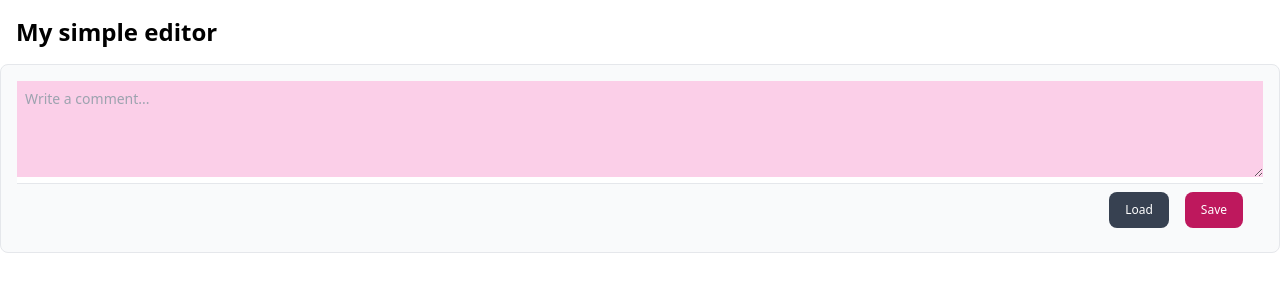
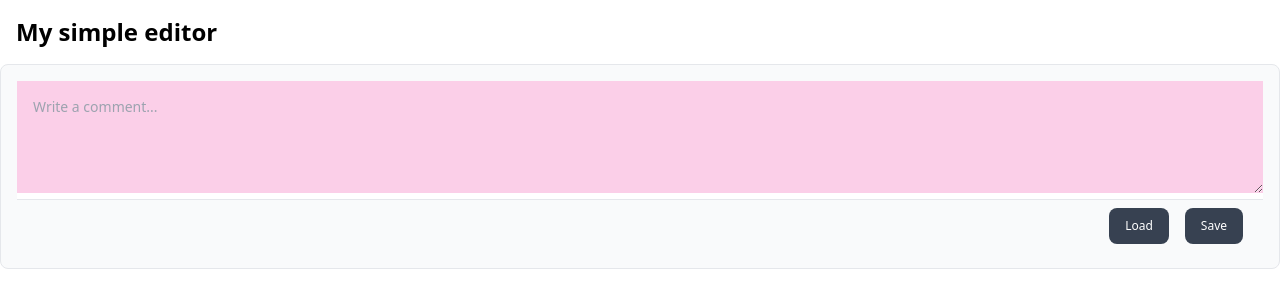
Before and after one commit to moniabysiak/simple-editor, a website built with Parcel: page src/index.html in a window 1280 px wide. Built offline with nearby package versions, Linux system fonts and the light colour scheme.

Commit message:
fine-tuning the appearance of the editor

```diff
--- a/src/index.html
+++ b/src/index.html
@@ -15,13 +15,13 @@
             <div class="p-4 w-full mb-4 border border-gray-200 rounded-lg bg-gray-50 dark:bg-gray-700 dark:border-gray-600">
                 <div class=" bg-white rounded-t-lg dark:bg-gray-800">
                     <label for="comment" class="sr-only">Your comment</label>
-                    <textarea id="comment" rows="4" class="w-full p-2 text-sm text-gray-900 bg-pink-200 border-0 dark:bg-gray-800 focus:ring-0 dark:text-white dark:placeholder-gray-400" placeholder="Write a comment..." required></textarea>
+                    <textarea id="comment" rows="4" class="w-full p-4 text-sm text-gray-900 bg-pink-200 border-0 dark:bg-gray-800 focus:ring-0 dark:text-white dark:placeholder-gray-400" placeholder="Write a comment..." required></textarea>
                 </div>
                 <div class="flex items-center justify-end px-3 py-2 border-t dark:border-gray-600">
-                    <button type="submit" class="inline-flex items-center mx-4 py-2.5 px-4 text-xs font-medium text-center text-white bg-gray-700 rounded-lg focus:ring-4 focus:ring-blue-200 dark:focus:ring-blue-900 hover:bg-pink-700">
+                    <button type="load" class="inline-flex items-center mx-4 py-2.5 px-4 text-xs font-medium text-center text-white bg-gray-700 rounded-lg focus:ring-4 focus:ring-blue-200 dark:focus:ring-blue-900 hover:bg-pink-700">
                         Load
                     </button>
-                    <button type="submit" class="inline-flex items-center py-2.5 px-4 text-xs font-medium text-center text-white bg-pink-700 rounded-lg focus:ring-4 focus:ring-blue-200 dark:focus:ring-blue-900 hover:bg-gray-700">
+                    <button type="submit" class="inline-flex items-center py-2.5 px-4 text-xs font-medium text-center text-white bg-gray-700 rounded-lg focus:ring-4 focus:ring-blue-200 dark:focus:ring-blue-900 hover:bg-pink-700">
                         Save
                     </button>
                     <div class="flex pl-0 space-x-1 sm:pl-2">
```
Also changed, not shown: dist/index.html, 2 other files.
